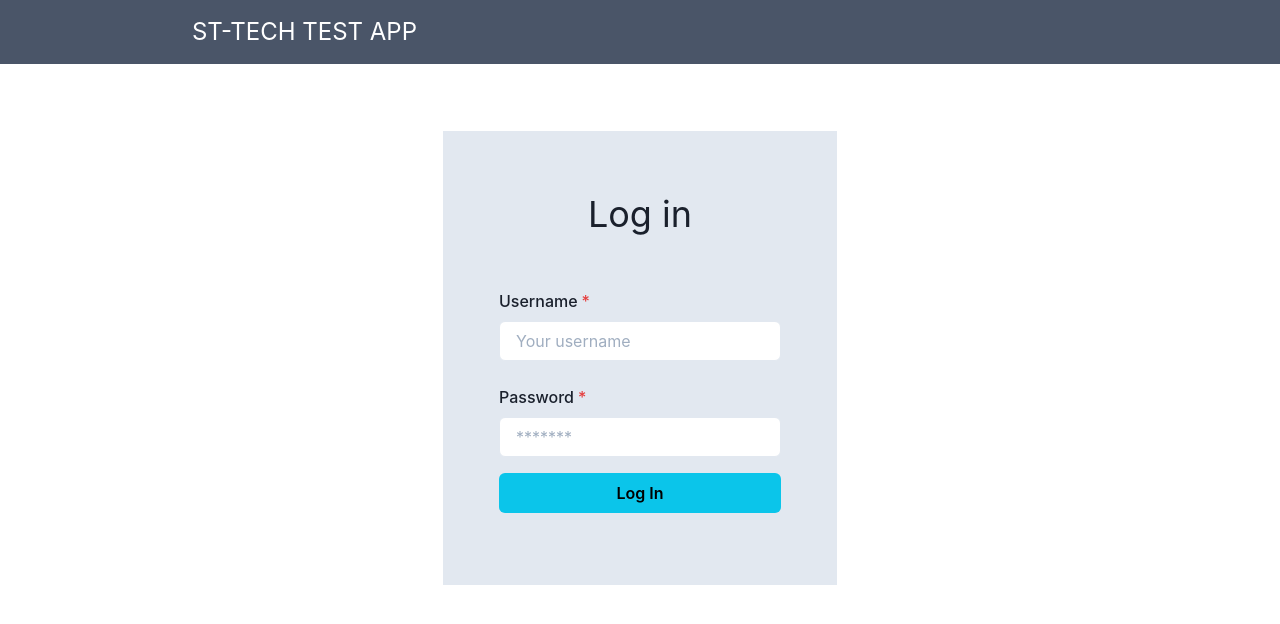
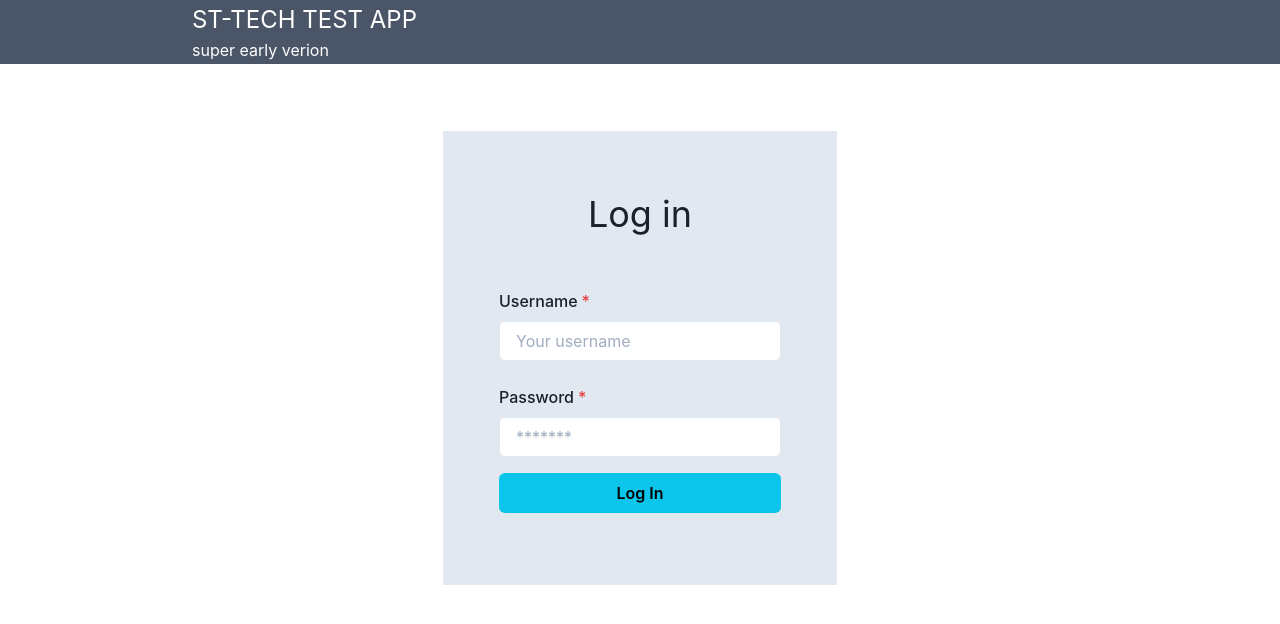
Before and after one commit to michalkoepke/spTechTest, a React (Create React App) app: page / in a window 1280 px wide. Shown: the top 624 px of the page. Built offline with nearby package versions, Linux system fonts and the light colour scheme; no server answers.

Commit message:
poprawiony wyglad - zlikwidowany problem z navbarem i mapa

```diff
--- a/src/components/Map.js
+++ b/src/components/Map.js
@@ -61,11 +61,12 @@ const Map = () => {
   return (
     <Stack>
       {isDataLoaded ? (
-        <Flex>
+        <Flex direction="column">
+          <div style={{ height: "65px" }}>placeholder</div>
           <MapContainer
             center={[marker1[1], marker1[0]]}
             zoom={12}
-            style={mapStyle}
+            // style={mapStyle}
           >
             <TileLayer
               attribution='&copy; <a href="http://osm.org/copyright">OpenStreetMap</a> contributors'
--- a/src/components/Navbar.js
+++ b/src/components/Navbar.js
@@ -13,10 +13,11 @@ const Navbar = () => {
       align="center"
       justify="center"
     >
-      <Box w="70%" align="start" justify="center">
+      <Box w="70%" align="start">
         <Text color="white" fontSize="2xl">
           ST-TECH TEST APP
         </Text>
+        <Text color="white">super early verion</Text>
       </Box>
     </Flex>
   );
```
